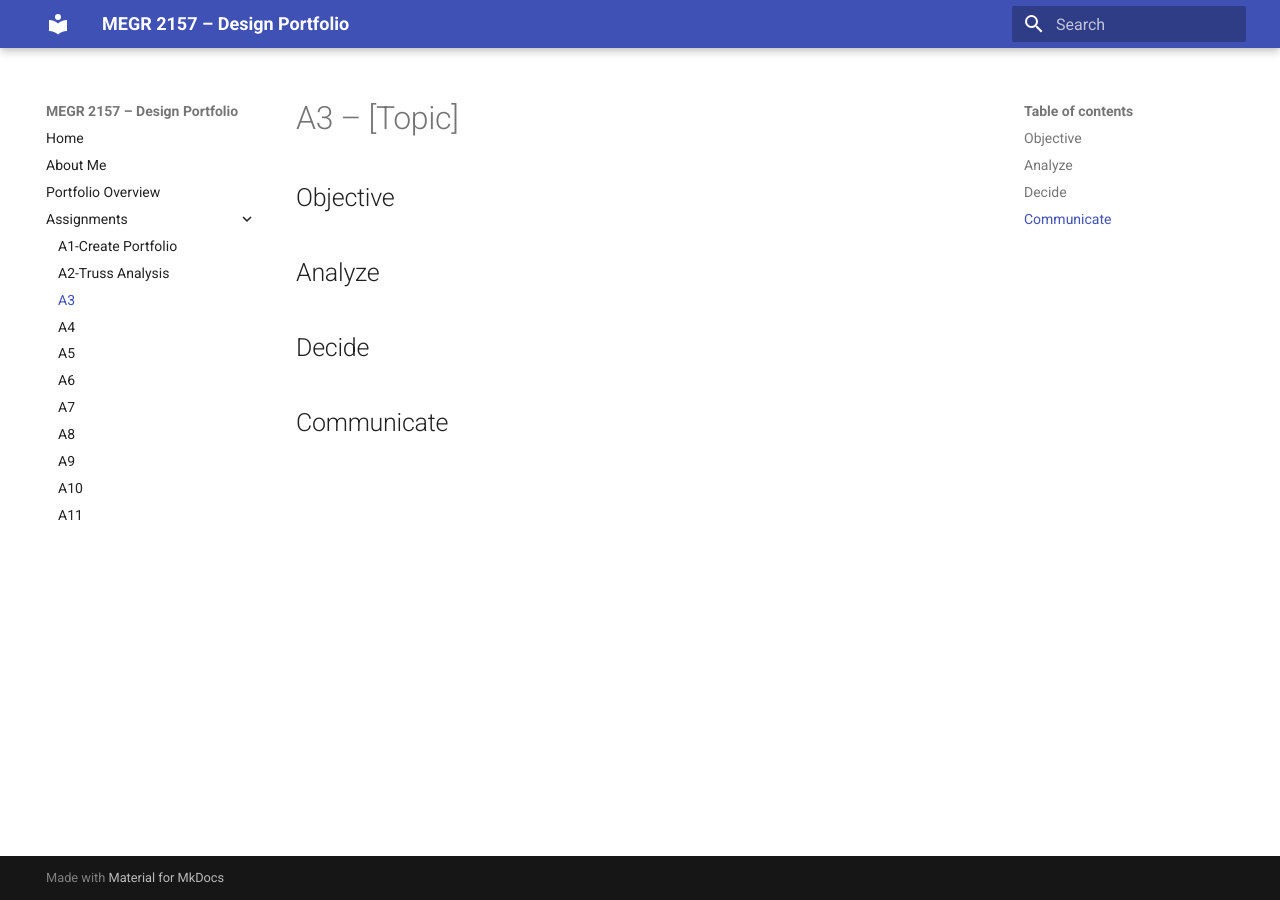
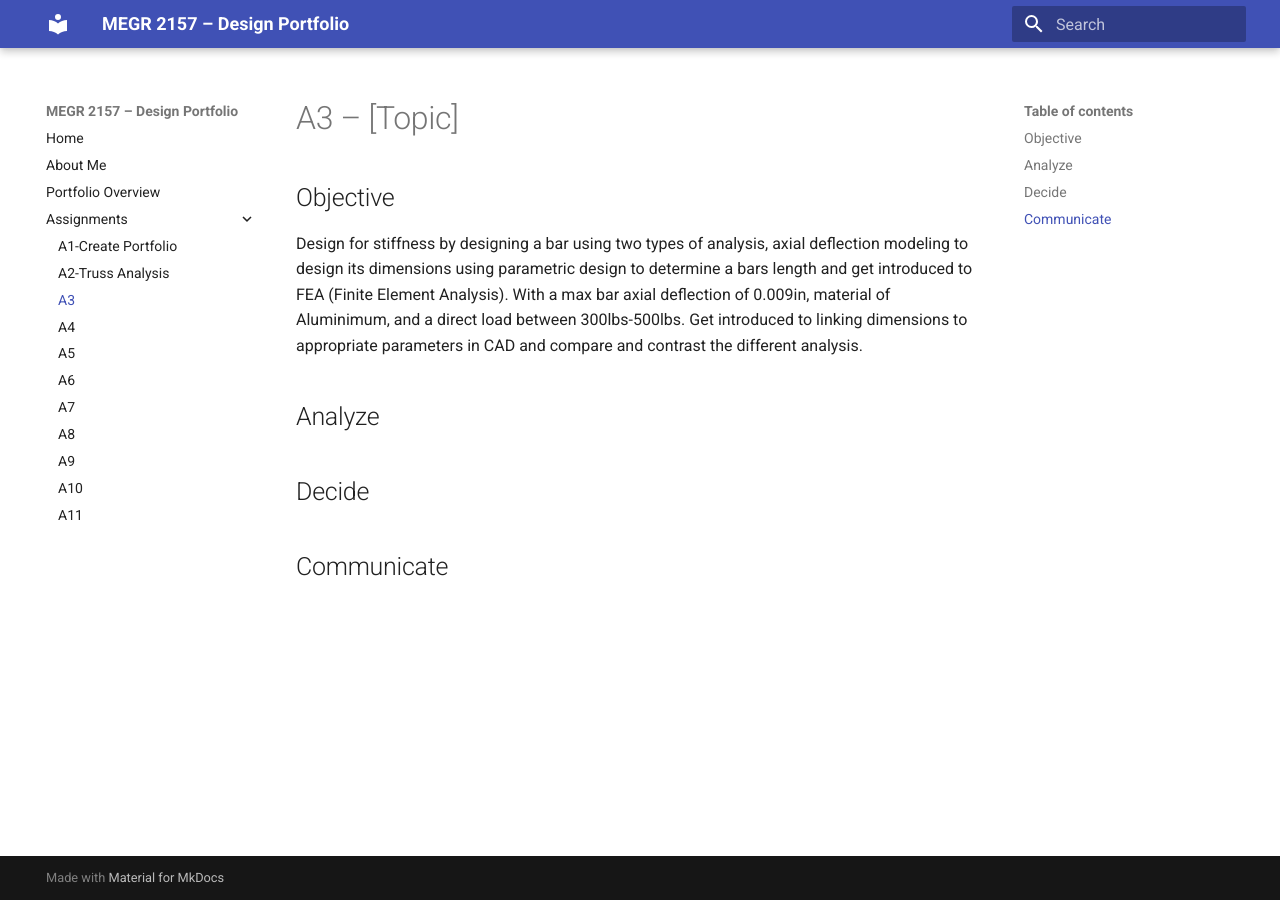
Before and after one commit to Jeffrey-Mendoza/megr2157-portfolio, an MkDocs documentation site: the page built from docs/assignments/A03/index.md, in a window 1280 px wide. Built offline with MkDocs 1.6.1 and Material for MkDocs 9.7.7, drawn with Linux system fonts in a browser that asks for light colours.

Commit message:
Revise objective for A3 assignment
Updated the objective section to clarify the design requirements and analysis methods for the assignment.

```diff
--- a/docs/assignments/A03/index.md
+++ b/docs/assignments/A03/index.md
@@ -1,7 +1,7 @@
 # A3 – [Topic]
 
 ## Objective
-
+Design for stiffness by designing a bar using two types of analysis, axial deflection modeling to design its dimensions using parametric design to determine a bars length and get introduced to FEA (Finite Element Analysis). With a max bar axial deflection of 0.009in, material of Aluminimum, and a direct load between 300lbs-500lbs. Get introduced to linking dimensions to appropriate parameters in CAD and compare and contrast the different analysis.
 
 ## Analyze
 
```
